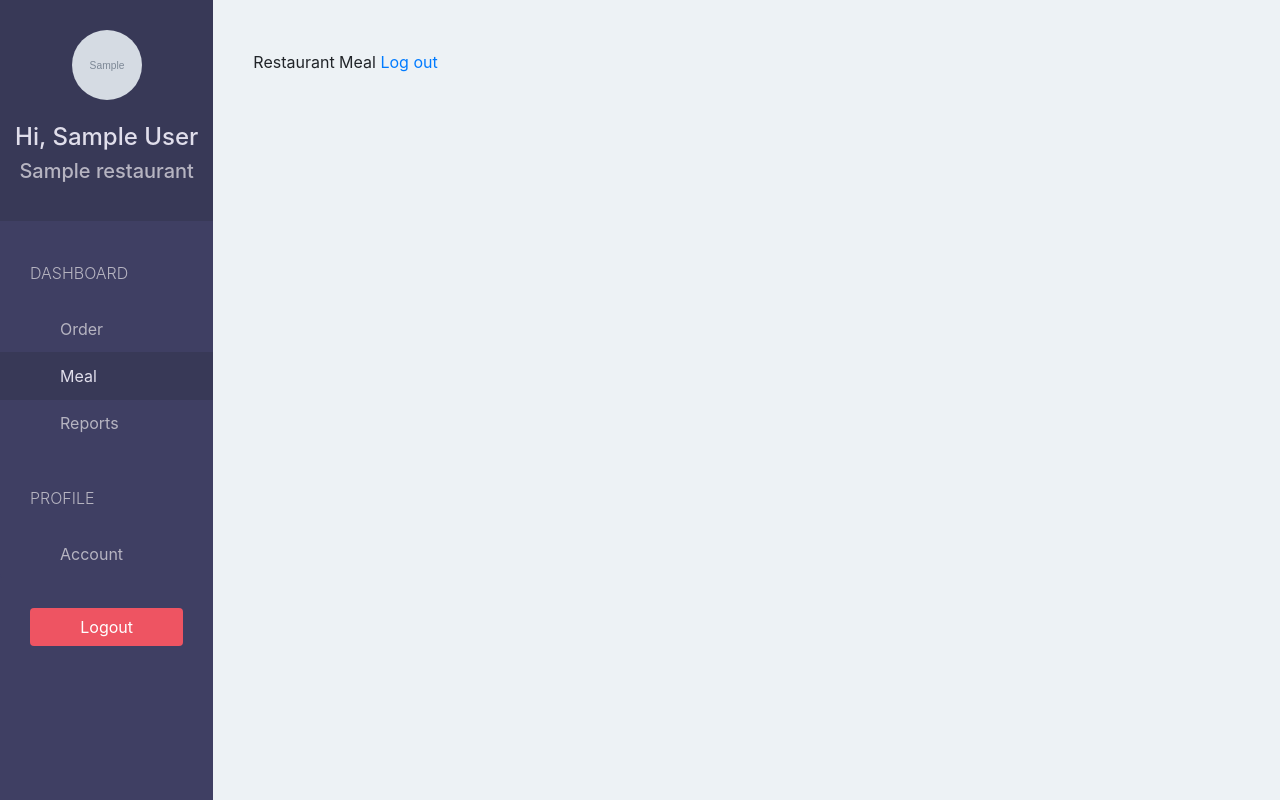
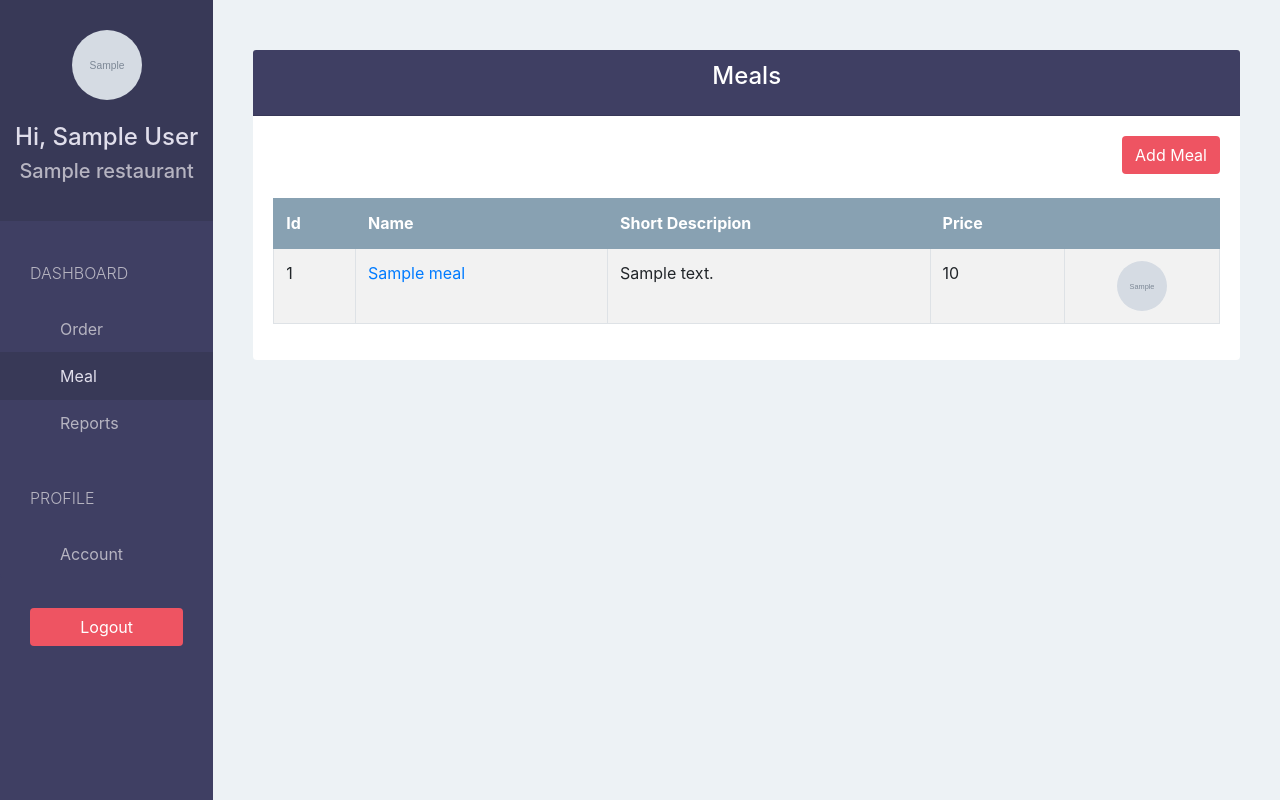
Before and after one commit to kentran304/uhack2018, a Django app: page /restaurant/meal/ in a window 1280 px wide. Run offline with Django 3.2, Linux system fonts and the light colour scheme; a user stored in the database is signed in; tables that the repository leaves empty hold one stand-in row (values such as "Sample post"); grey boxes marked "Sample" are stand-in pictures; some libraries are stand-ins or nearby versions.

Commit message:
Add add_meal.html

```diff
--- a/webapp/templates/restaurant/base.html
+++ b/webapp/templates/restaurant/base.html
@@ -1,5 +1,5 @@
 {% extends 'base.html' %} {% block Title %} Restaurant {% endblock %} {% block script %}
-<script>
+<!-- <script>
     $(document).ready(function () {
         var now = new Date();
         setInterval(function () {
@@ -16,7 +16,8 @@
             })
         }, 3000)
     })
-</script> {% endblock %}
+</script>  -->
+{% endblock %}
 {% block sidebar %}
 {% url 'restaurant-order' as restaurant_order_url %}
 {% url 'restaurant-meal' as restaurant_meal_url %}
--- a/webapp/templates/restaurant/meal.html
+++ b/webapp/templates/restaurant/meal.html
@@ -1,5 +1,43 @@
 {% extends 'restaurant/base.html' %}
 {% block page %}
-Restaurant Meal
-<a href="{% url 'restaurant-sign-out' %}">Log out</a>
+<div class="card">
+    <div class="card-header bg-blue">
+        <h4 class="card-title text-center text-white">Meals</h4>
+    </div>
+    <div class="card-body">
+        <div class="text-right">
+            <a href="{% url 'restaurant-add-meal' %}" class="btn btn-pink">Add Meal</a>
+            <br />
+            <br />
+        </div>
+        <table class="table table-bordered tablr-hover table-striped">
+            <thead>
+                <tr class="bg-gray text-white">
+                    <th>Id</th>
+                    <th>Name</th>
+                    <th>Short Descripion</th>
+                    <th>Price</th>
+                    <th class="text-center"></th>
+                </tr>
+            </thead>
+            <tbody>
+                {% for meal in meals %}
+                <tr>
+                    <td scope="row">{{ meal.id }}</td>
+                    <td>
+                        <a href="{% url 'restaurant-edit-meal' meal.id %}">{{ meal.name }}</a>
+                    </td>
+                    <td>{{ meal.short_description }}</td>
+                    <td>{{ meal.price }}</td>
+                    <td class="text-center">
+                        <img class="rounded-circle" src="{{ MEDIA_URL }}{{ meal.image }}" width="50" height="50">
+                    </td>
+                </tr>
+                {% endfor %}
+            </tbody>
+        </table>
+    </div>
+</div>
+
+
 {% endblock %}
```
Also changed, not shown: webapp/templates/restaurant/add_meal.html (added).
